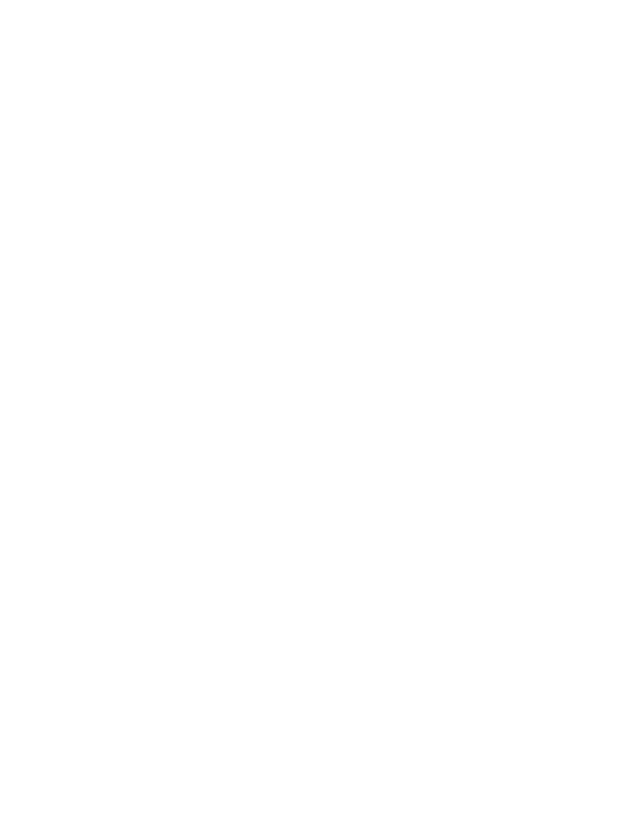
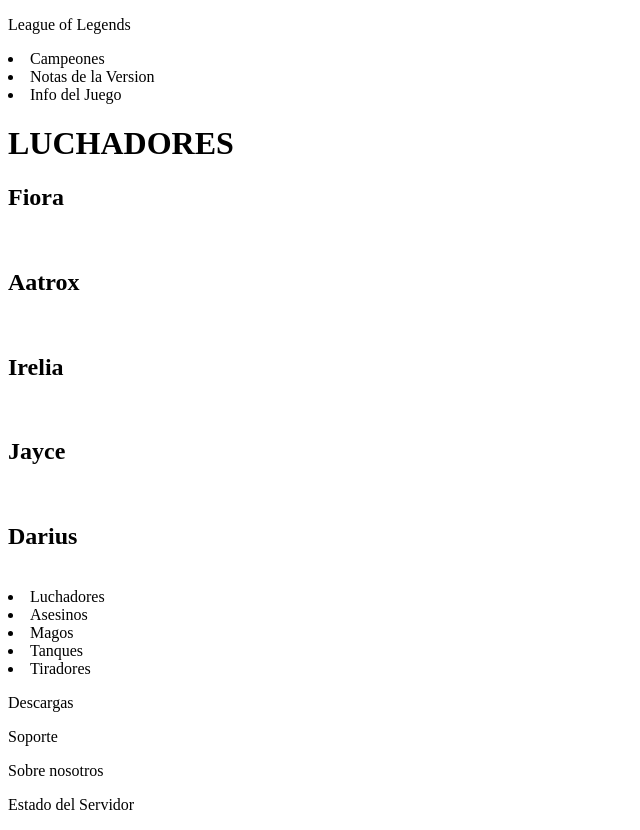
Before and after one commit to EBosch14/Comision37690, a plain HTML site: page clase1/index.html in a window 1280 px wide. Shown: the whole page, without its empty margins (0-640 px from the left). Before the commit the page ends 800 px from the top, so only its background shows below. Drawn offline with Linux system fonts and the light colour scheme.

Commit message:
Intento1 pag web

```diff
--- a/clase1/index.html
+++ b/clase1/index.html
@@ -7,6 +7,51 @@
     <title>Document</title>
 </head>
 <body>
-
+    <header>
+        <p>League of Legends</p>
+    </header>
+    <nav>
+        <li>Campeones</li>
+        <li>Notas de la Version</li>
+        <li>Info del Juego</li>
+    </nav>
+    <main>
+        <h1>LUCHADORES</h1>
+        <section>
+            <article>
+                <h2>Fiora</h2>
+                <img src="" alt="">
+            </article>
+            <article>
+                <h2>Aatrox</h2>
+                <img src="" alt="">
+            </article>
+            <article>
+                <h2>Irelia</h2>
+                <img src="" alt="">
+            </article>
+            <article>
+                <h2>Jayce</h2>
+                <img src="" alt="">
+            </article>
+            <article>
+                <h2>Darius</h2>
+                <img src="" alt="">
+            </article>
+        </section>
+    </main>
+    <aside>
+        <li>Luchadores</li>
+        <li>Asesinos</li>
+        <li>Magos</li>
+        <li>Tanques</li>
+        <li>Tiradores</li>
+    </aside>
+    <footer>
+        <p>Descargas</p>
+        <p>Soporte</p>
+        <p>Sobre nosotros</p>
+        <p>Estado del Servidor</p>
+    </footer>
 </body>
 </html>
```
